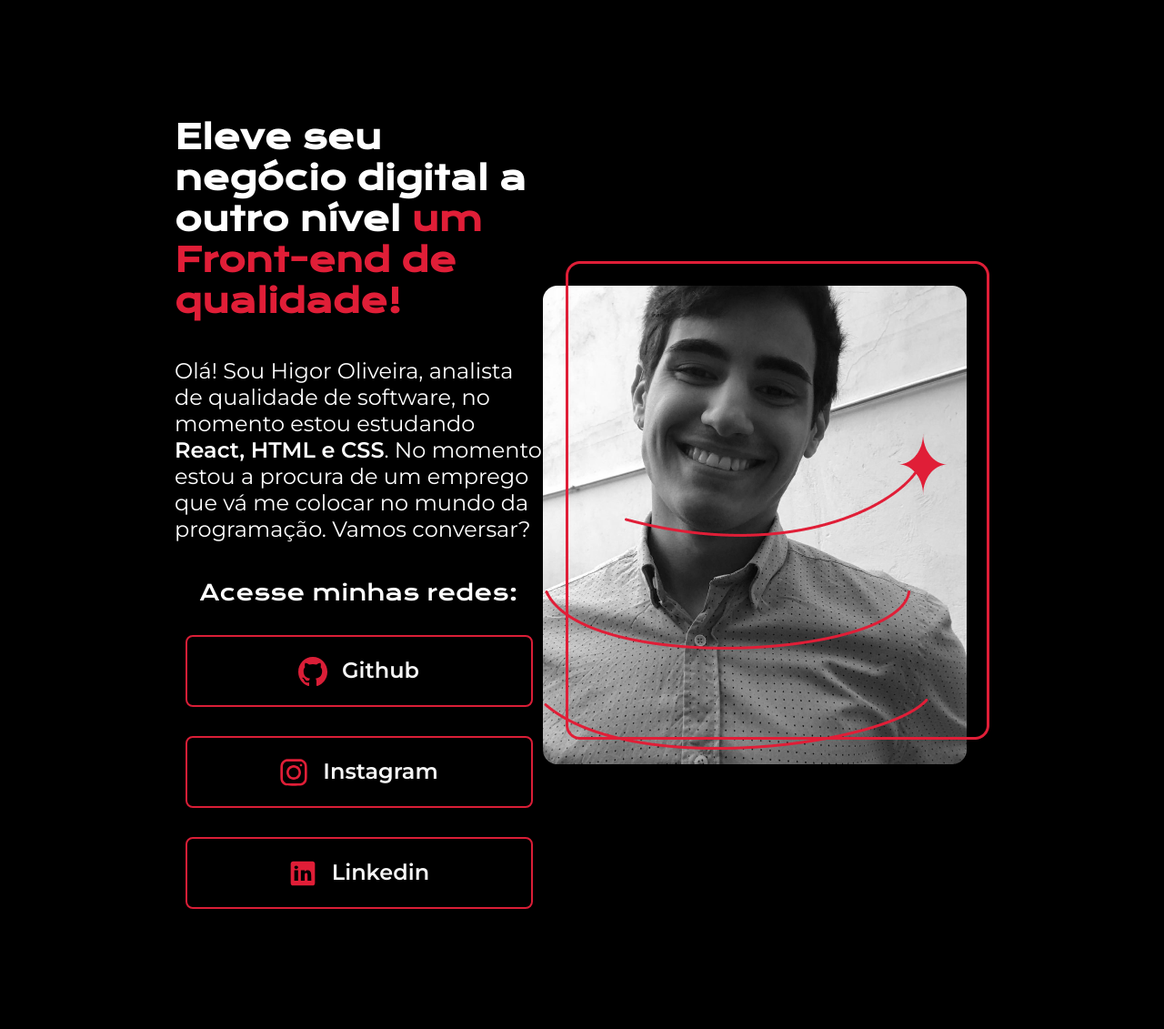
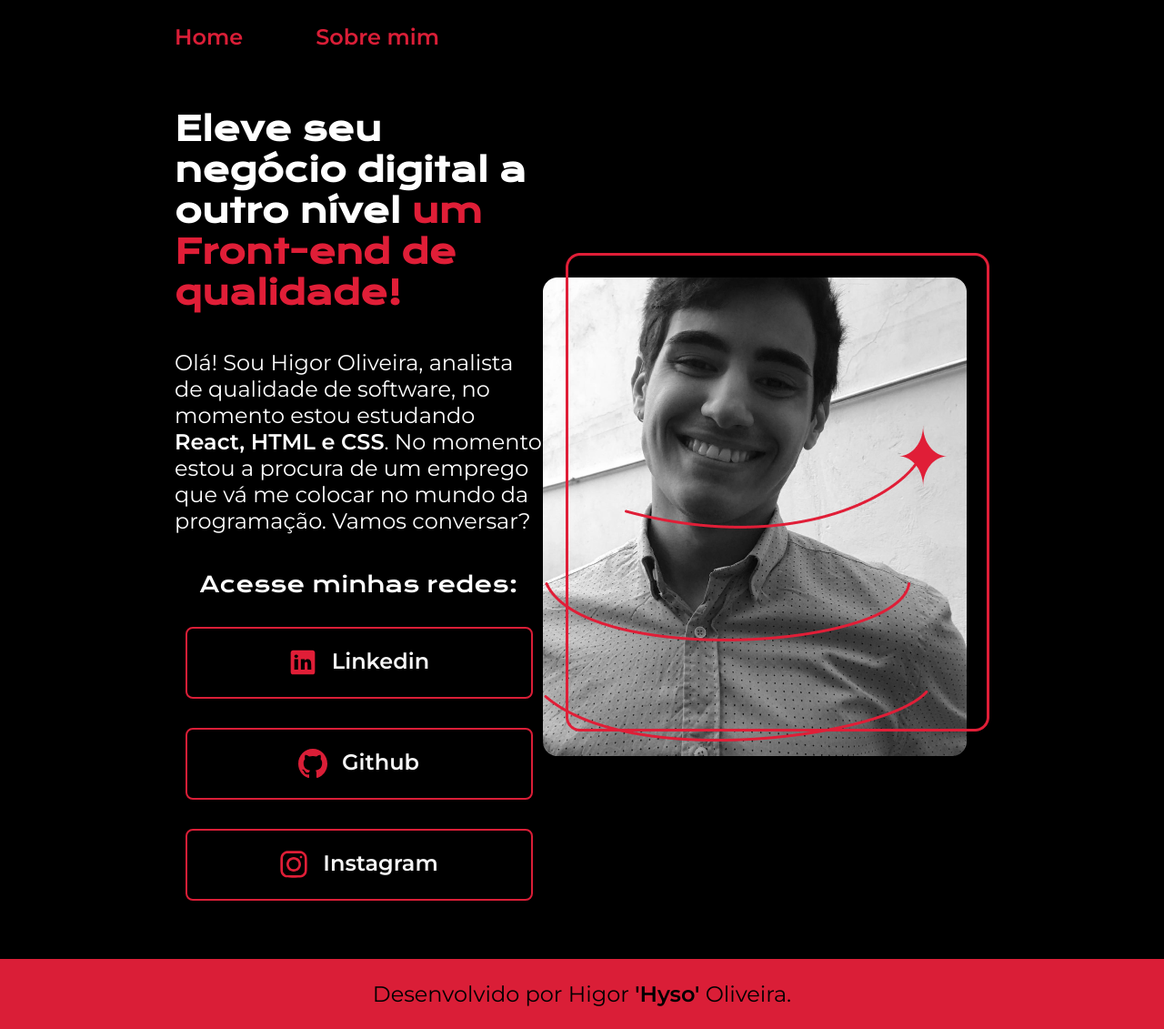
Before and after one commit to higor-s-o/Curso-HTML, a plain HTML site: page portifolio-main/index.html in a window 1280 px wide. Shown: the whole page at 91% size. Before the commit the page ends 999 px from the top, so only its background shows below. Drawn offline with nearby package versions, Linux system fonts and the light colour scheme.

Commit message:
Atualizando layout, adicionando menu e footer

```diff
--- a/portifolio-main/index.html
+++ b/portifolio-main/index.html
@@ -5,12 +5,15 @@
     <meta http-equiv="X-UA-Compatible" content="IE=edge">
     <meta name="viewport" content="width=device-width, initial-scale=1.0">
     <title>Portifolio</title>
-    <link rel="stylesheet" href="style_css/style.css">
+    <link rel="stylesheet" href="./styles/style.css">
 </head>
 <body>
 
-    <header>
-
+    <header class="cabecalho">
+        <nav class="cabecalho__menu">
+            <a class="cabecalho__menu__link" href="index.html">Home</a>
+            <a class="cabecalho__menu__link" href="about.html">Sobre mim</a>
+        </nav>
     </header>
 
     <main class="apresentacao">
@@ -19,23 +22,24 @@
             <p class="apresentacao__conteudo__texto">Olá! Sou Higor Oliveira, analista de qualidade de software, no momento estou estudando <strong>React, HTML e CSS</strong>. No momento estou a procura de um emprego que vá me colocar no mundo da programação. Vamos conversar?</p>
             <div class="apresentacao__links">
                 <h2 class="apresentacao__links__subtitulo">Acesse minhas redes:</h2>
+                <a class="apresentacao__links__link" href="https://www.linkedin.com/in/higor-s-o/">
+                    <img src="./assets/Logo Linkedin.svg">
+                    Linkedin</a>
                 <a class="apresentacao__links__link" href="https://www.github.com/higor-s-o">
                     <img src="./assets/Logo Github.svg">
                     Github</a>
                 <a class="apresentacao__links__link" href="https://www.instagram.com/higor.s.o/">
                     <img src="./assets/Logo Instagram.svg">
                     Instagram</a>
-                <a class="apresentacao__links__link" href="https://www.linkedin.com/in/higor-s-o/">
-                    <img src="./assets/Logo Linkedin.svg">
-                    Linkedin</a>
+
 
             </div>
         </section>
         <img src="./assets/foto.png" alt="Foto do Higor Oliveira">
 
     </main>
-    <footer>
-
+    <footer class="rodape">
+        <p>Desenvolvido por Higor <strong>'Hyso'</strong> Oliveira.</p>
     </footer>
 
 </body>
--- a/portifolio-main/style_css/style.css
+++ b/portifolio-main/styles/style.css
@@ -5,18 +5,30 @@
 }
 
 body{
-    height: 100vh;
     box-sizing: border-box;
     background-color: #000;
     color: #fff;
 }
 
-.destaca-strong{
-    color: #E01E37;
+.cabecalho{
+    padding: 2% 0 0 15%;
+}
+
+.cabecalho__menu{
+    display: flex;
+    gap: 80px;
+}
+
+.cabecalho__menu__link{
+    font-family: 'Montserrat',sans-serif;
+    font-size: 24px;
+    font-weight: 600;
+    color: #DA1E37;
+    text-decoration: none;
 }
 
 .apresentacao{
-    margin: 10% 15%;
+    padding: 5% 15%;
     display: flex;
     align-items: center;
     justify-content: space-between;
@@ -33,6 +45,10 @@ body{
     font-size: 36px;
     font-family:'Krona One', sans-serif;
 
+}
+
+.destaca-strong{
+    color: #E01E37;
 }
 
 .apresentacao__conteudo__texto{
@@ -74,3 +90,13 @@ body{
 .apresentacao__links__link:hover{
     background-color: #272727;
 }
+
+.rodape{
+    color: #000;
+    background-color: #DA1E37;
+    padding: 24px;
+    text-align: center;
+    font-family: 'Montserrat', sans-serif;
+    font-size: 24px;
+    font-weight: 400;
+}
```
Also changed, not shown: portifolio-main/about.html (added, +11 -0 lines), portifolio-main/styles/normalize.css (renamed from portifolio-main/style_css/normalize.css).
